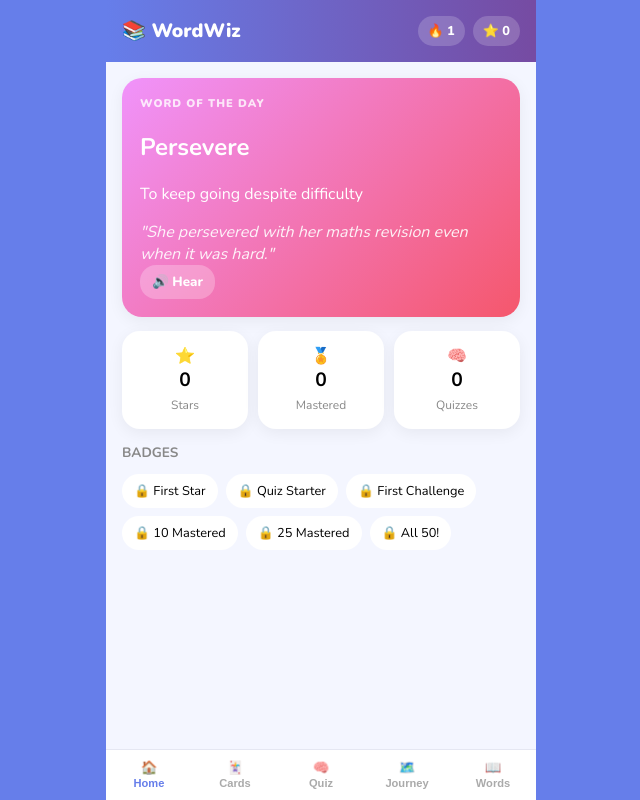
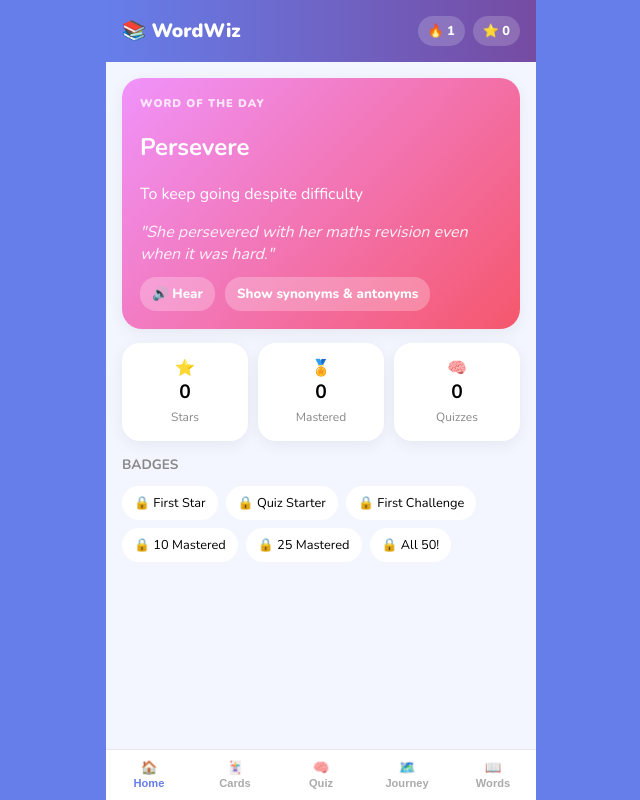
Before and after one commit to rohitsharmabi/wordwiz, a React (Vite) app: page / in a window 1280 px wide. Shown: the whole page, without its empty margins (319-959 px from the left). Built offline with nearby package versions, Linux system fonts and the light colour scheme.

Commit message:
Added Synonyms & Antonyms on Home Screen

```diff
--- a/src/screens/HomeScreen.tsx
+++ b/src/screens/HomeScreen.tsx
@@ -1,3 +1,4 @@
+import { useState } from 'react'
 import { BADGES } from '../constants/badges'
 import type { Progress, Word } from '../types'
 import { speak } from '../utils/speech'
@@ -8,6 +9,8 @@ type Props = {
 }
 
 export default function HomeScreen({ words, progress }: Props) {
+  const [showExtras, setShowExtras] = useState(false)
+
   const wotd = words[new Date().getDate() % words.length]
   const due = progress.reviewList.filter(r => new Date(r.reviewAfter) <= new Date()).length
   const earned = BADGES.filter(b => progress.earnedBadges.includes(b.id))
@@ -22,9 +25,38 @@ export default function HomeScreen({ words, progress }: Props) {
         <h2>{wotd.word}</h2>
         <p>{wotd.definition}</p>
         <div className="example">"{wotd.example}"</div>
-        <button className="small-btn" onClick={() => speak(`${wotd.word}. ${wotd.definition}`)}>
-          🔊 Hear
-        </button>
+
+        <div style={{ display: 'flex', gap: 10, flexWrap: 'wrap', marginTop: 12 }}>
+          <button
+            className="small-btn"
+            onClick={() => speak(`${wotd.word}. ${wotd.definition}. For example: ${wotd.example}`)}
+          >
+            🔊 Hear
+          </button>
+
+          <button
+            className="small-btn"
+            onClick={() => setShowExtras(v => !v)}
+          >
+            {showExtras ? 'Hide synonyms & antonyms' : 'Show synonyms & antonyms'}
+          </button>
+        </div>
+
+        {showExtras && (
+          <div style={{ marginTop: 14 }}>
+            {wotd.synonyms?.length > 0 && (
+              <div style={{ marginBottom: 10 }}>
+                <strong>Synonyms:</strong> {wotd.synonyms.join(', ')}
+              </div>
+            )}
+
+            {wotd.antonyms?.length > 0 && (
+              <div>
+                <strong>Antonyms:</strong> {wotd.antonyms.join(', ')}
+              </div>
+            )}
+          </div>
+        )}
       </div>
 
       <div className="stats-row">
```
